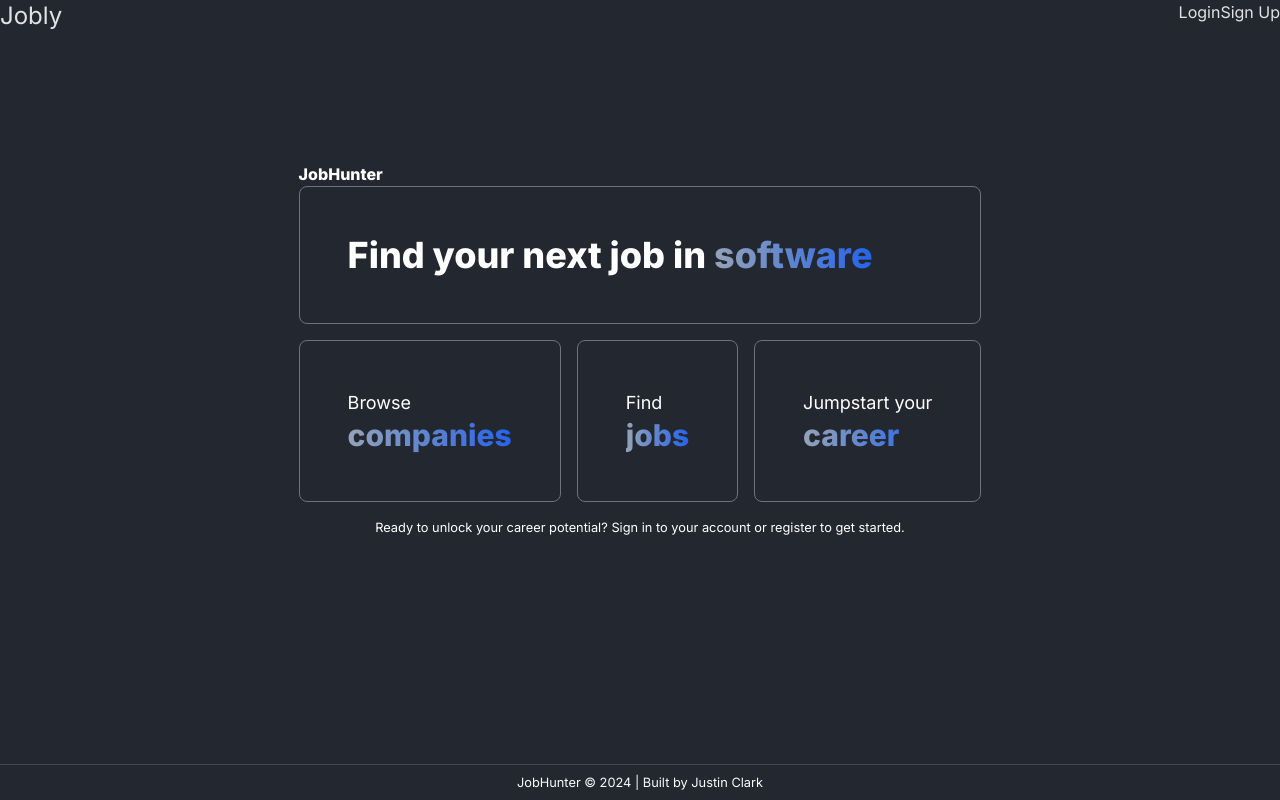
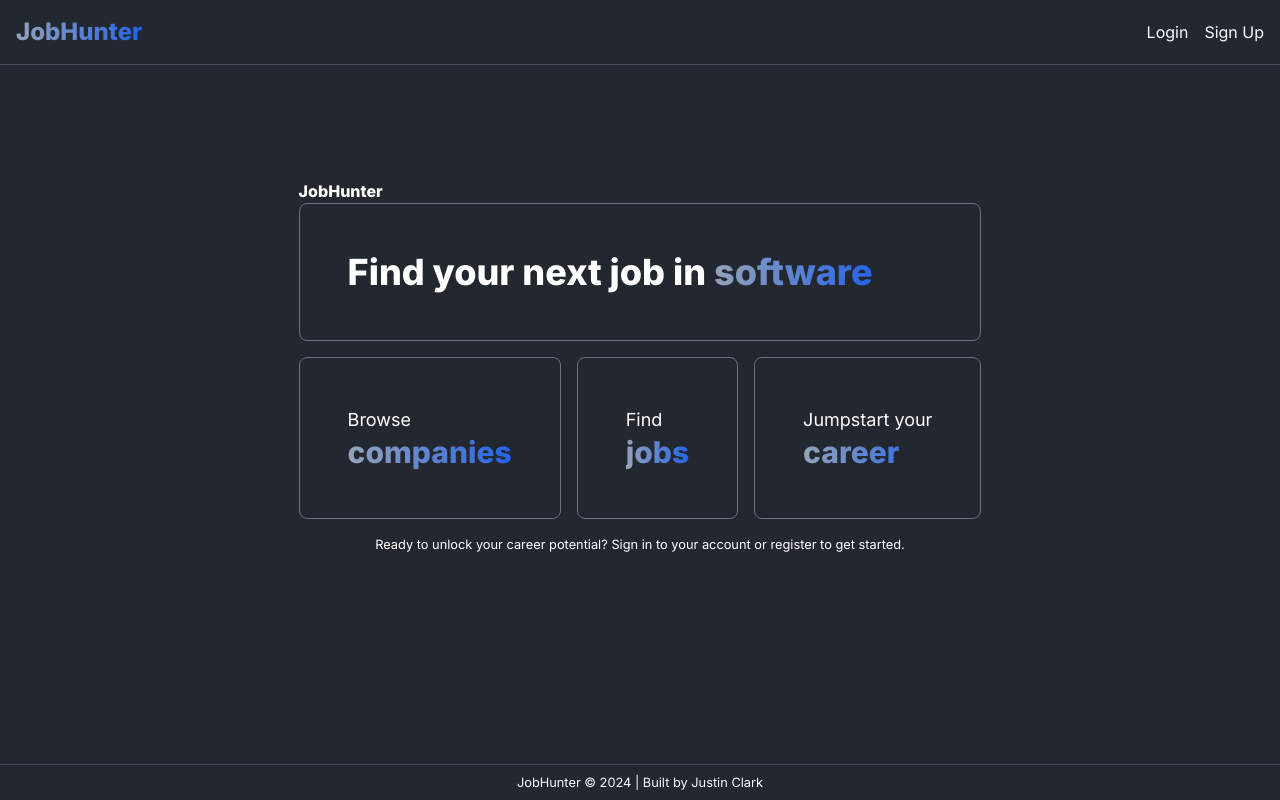
Before and after one commit to jclark1913/jobhunter, a React (Vite) app: page / in a window 1280 px wide. Built offline with nearby package versions, Linux system fonts and the light colour scheme; no server answers.

Commit message:
Add gradient color to navbar

```diff
--- a/src/components/NavBar.tsx
+++ b/src/components/NavBar.tsx
@@ -2,6 +2,8 @@ import React, { useContext } from "react";
 import { Link } from "react-router-dom";
 import UserContext from "../auth/UserContext";
 import { NavLink } from "react-router-dom";
+
+// flex flex-row justify-between
 
 interface NavBarProps {
   logout: () => void;
@@ -12,7 +14,7 @@ const NavBar: React.FC<NavBarProps> = ({ logout }) => {
 
   const loggedInNavBar = () => {
     return (
-      <nav>
+      <nav className="flex flex-row gap-4">
         <p>Welcome, {currentUser.data}</p>
         <button onClick={logout}>Logout</button>
       </nav>
@@ -21,19 +23,21 @@ const NavBar: React.FC<NavBarProps> = ({ logout }) => {
 
   const loggedOutNavBar = () => {
     return (
-      <nav>
+      <nav className="flex flex-row gap-4">
         <NavLink to="/login">Login</NavLink>
         <NavLink to="/signup">Sign Up</NavLink>
       </nav>
     );
   };
   return (
-    <div className="flex flex-row justify-between">
-      <Link className="text-2xl" to="/">
-        Jobly
-      </Link>
-      {currentUser ? loggedInNavBar() : loggedOutNavBar()}
-    </div>
+    <nav className="border-b border-opacity-50 border-gray-500 bg-[#23272F] text-slate-50">
+      <div className="flex container lg:py-4 px-4 flex-wrap items-center justify-between mx-auto">
+        <Link className="text-2xl text-transparent font-extrabold bg-clip-text bg-gradient-to-r from-slate-400 to-blue-600" to="/">
+          JobHunter
+        </Link>
+        {currentUser ? loggedInNavBar() : loggedOutNavBar()}
+      </div>
+    </nav>
   );
 };
 
```
